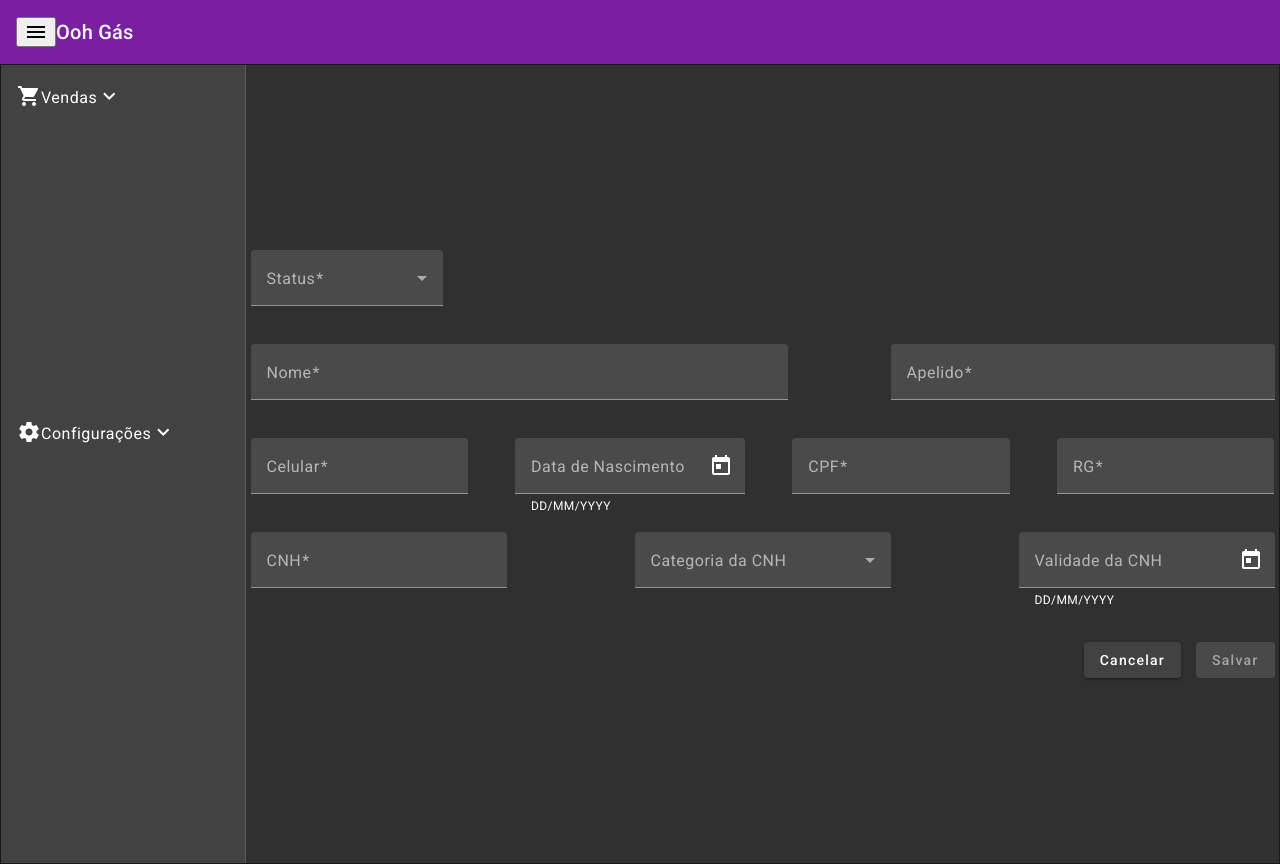
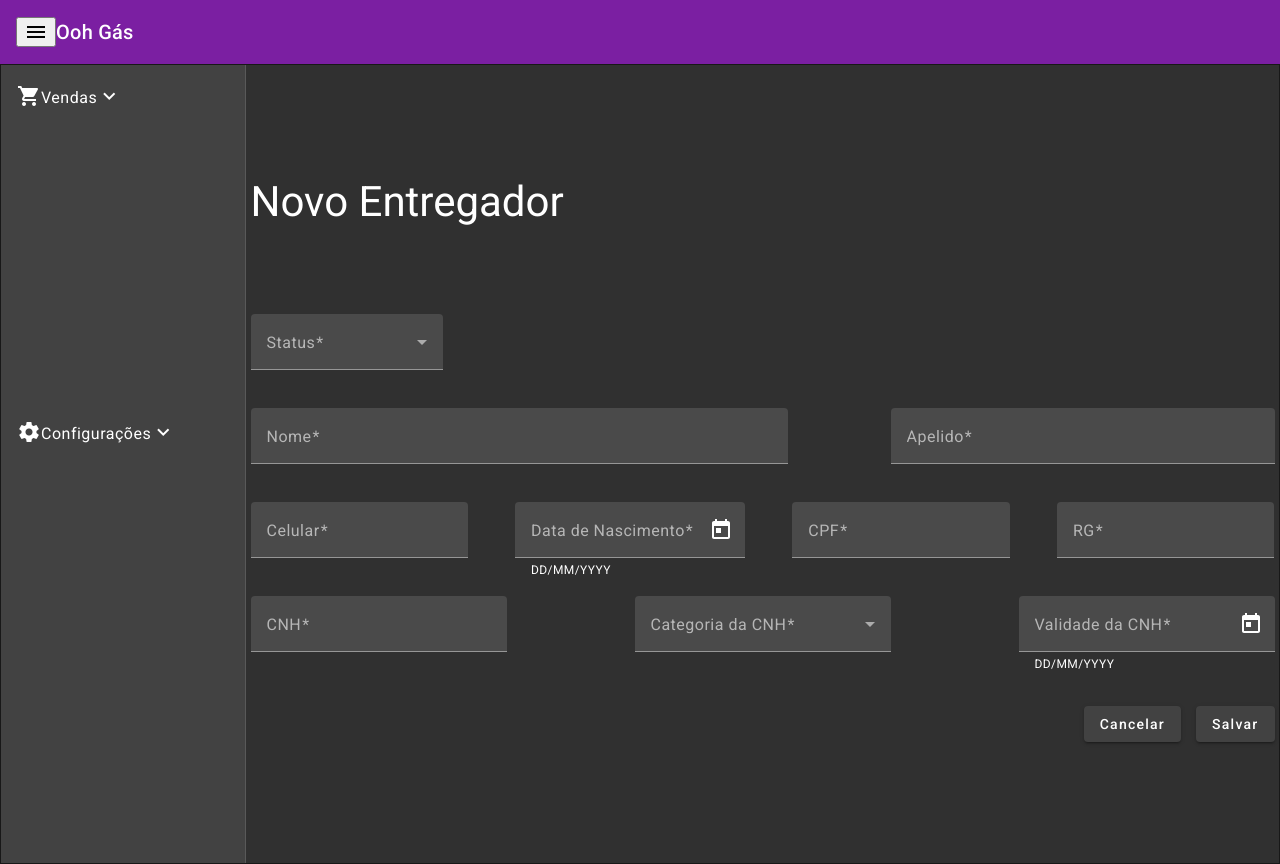
Before and after one commit to ClarissaAndrade/angular17-front-OohGas, an Angular app: page /entregadores/adicionar in a window 1280 px wide. Built offline with nearby package versions, Linux system fonts and the light colour scheme.

Commit message:
Salvando Entregador

```diff
--- a/src/app/components/deliverer-form/deliverer-form.component.html
+++ b/src/app/components/deliverer-form/deliverer-form.component.html
@@ -1,12 +1,14 @@
+<div class="row title-div">
+    <h1 class="h1-title">{{title}}</h1>
+</div>
 <div class="form">
     <form [formGroup]="myForm" (ngSubmit)="onSubmit()">
-
-        <div class="formGroup">
+        <div *ngIf="isUpdate" class="formGroup">
             <mat-form-field appearance="fill" style="width:15vw">
                 <mat-label>Status</mat-label>
                 <mat-select formControlName="status">
-                    <mat-option value="1">Ativo</mat-option>
-                    <mat-option value="0">Inativo</mat-option>
+                    <mat-option [value]="1">Ativo</mat-option>
+                    <mat-option [value]="0">Inativo</mat-option>
                 </mat-select>
             </mat-form-field>
         </div>
@@ -32,17 +34,17 @@
             <div class="input">
                 <mat-form-field appearance="fill" style="width:17vw">
                     <mat-label>Celular</mat-label>
-                    <input matInput type="number" formControlName="phone" required>
+                    <input class="custom-no-spin" matInput type="text" (keypress)="onlyNumbers($event)"  formControlName="phone" required>
                 </mat-form-field>
             </div>
 
             <div class="input">
                 <mat-form-field style="width:18vw">
                     <mat-label>Data de Nascimento</mat-label>
-                    <input matInput [matDatepicker]="dtNascimento">
+                    <input matInput [matDatepicker]="dtBirthday" formControlName="dtBirthday">
                     <mat-hint>DD/MM/YYYY</mat-hint>
-                    <mat-datepicker-toggle matIconSuffix [for]="dtNascimento"></mat-datepicker-toggle>
-                    <mat-datepicker #dtNascimento></mat-datepicker>
+                    <mat-datepicker-toggle matIconSuffix [for]="dtBirthday"></mat-datepicker-toggle>
+                    <mat-datepicker #dtBirthday></mat-datepicker>
                 </mat-form-field>
             </div>
 
@@ -73,7 +75,7 @@
             <div class="input">
                 <mat-form-field style="width:20vw">
                     <mat-label>Categoria da CNH</mat-label>
-                    <mat-select>
+                    <mat-select formControlName="cnhCategory">
                         @for (category of cnhCategories; track category) {
                         <mat-option [value]="category.value">{{category.viewValue}}</mat-option>
                         }
@@ -84,7 +86,7 @@
             <div class="input">
                 <mat-form-field style="width:20vw">
                     <mat-label>Validade da CNH</mat-label>
-                    <input matInput [matDatepicker]="dtCnhExpiry">
+                    <input matInput [matDatepicker]="dtCnhExpiry" formControlName="dtCnhExpiry">
                     <mat-hint>DD/MM/YYYY</mat-hint>
                     <mat-datepicker-toggle matIconSuffix [for]="dtCnhExpiry"></mat-datepicker-toggle>
                     <mat-datepicker #dtCnhExpiry></mat-datepicker>
@@ -98,7 +100,7 @@
                 <button mat-raised-button type="button" >Cancelar</button>
             </div>
             <div class="buttons">
-                <button mat-raised-button type="submit" [disabled]="!myForm.valid">Salvar</button>
+                <button mat-raised-button type="submit">Salvar</button>
             </div>
         </div>
     </form>
--- a/src/app/components/deliverer-form/deliverer-form.component.ts
+++ b/src/app/components/deliverer-form/deliverer-form.component.ts
@@ -9,6 +9,9 @@ import { MatDatepickerModule } from '@angular/material/datepicker';
 import { ReactiveFormsModule } from '@angular/forms';
 import { FormBuilder, FormGroup, Validators } from '@angular/forms';
 import { MatNativeDateModule } from '@angular/material/core';
+import { DelivererService } from '../../core/services/deliverer.service';
+import { CommonModule } from '@angular/common';
+import { Router } from '@angular/router';
 
 interface CnhCategories {
   value: string;
@@ -18,7 +21,7 @@ interface CnhCategories {
 @Component({
   selector: 'app-deliverer-form',
   standalone: true,
-  imports: [MatInputModule, MatButtonModule, MatSelectModule, MatRadioModule, MatCheckboxModule, MatFormFieldModule, ReactiveFormsModule, MatDatepickerModule, MatNativeDateModule],
+  imports: [MatInputModule, MatButtonModule, MatSelectModule, MatRadioModule, MatCheckboxModule, MatFormFieldModule, ReactiveFormsModule, MatDatepickerModule, MatNativeDateModule, CommonModule],
   providers: [],
   templateUrl: './deliverer-form.component.html',
   styleUrl: './deliverer-form.component.css'
@@ -37,7 +40,10 @@ export class DelivererFormComponent {
     {value: 'AE', viewValue: 'AE'}
   ];
 
-  constructor(private fb: FormBuilder) {
+  title: string = "Novo Entregador";
+  isUpdate: boolean = true;
+
+  constructor(private fb: FormBuilder, private delivererService: DelivererService, private router: Router) {
     this.myForm = this.fb.group({
       name: ['', Validators.required],
       nickName: ['', Validators.required],
@@ -53,11 +59,25 @@ export class DelivererFormComponent {
   }
 
   onSubmit() {
+		console.log(this.myForm);
     if (this.myForm.valid) {
       console.log(this.myForm.value);
+      this.delivererService.create(this.myForm.value).subscribe((res:any) => {
+           console.log('Post created successfully!');
+           this.router.navigate(['/entregadores']);
+      })
     } else {
       console.log('Form is invalid');
     }
   }
 
+	onlyNumbers(event: KeyboardEvent): boolean {
+		const charCode = event.key.charCodeAt(0);
+		if (charCode < 48 || charCode > 57) {
+			event.preventDefault();
+			return false; // Bloqueia caracteres não numéricos
+		}
+		return true;
+	}
+
 }
--- a/src/app/core/services/deliverer.service.ts
+++ b/src/app/core/services/deliverer.service.ts
@@ -3,7 +3,7 @@ import { Injectable } from '@angular/core';
 import { environment } from '../../../environments/environment';
 import { Observable } from 'rxjs/internal/Observable';
 import { Deliverer } from '../types/deliverer';
-import { catchError, of, tap } from 'rxjs';
+import { catchError, of, tap, throwError } from 'rxjs';
 
 var httpOptions = {headers: new HttpHeaders({"Content-Type": "application/json"})};
 
@@ -12,6 +12,12 @@ var httpOptions = {headers: new HttpHeaders({"Content-Type": "application/json"}
 })
 export class DelivererService {
   private apiUrl: string = environment.apiUrl;
+
+  httpOptions = {
+    headers: new HttpHeaders({
+      'Content-Type': 'application/json'
+    })
+  }
 
   constructor(
     private httpClient: HttpClient
@@ -25,6 +31,25 @@ export class DelivererService {
     );
   }
 
+  create(deliverer:Deliverer): Observable<any> {
+
+    return this.httpClient.post(`${this.apiUrl}/Deliverers`, JSON.stringify(deliverer), this.httpOptions)
+
+    .pipe(
+      catchError(this.errorHandler)
+    )
+  }
+
+  private errorHandler(error:any) {
+    let errorMessage = '';
+    if(error.error instanceof ErrorEvent) {
+      errorMessage = error.error.message;
+    } else {
+      errorMessage = `Error Code: ${error.status}\nMessage: ${error.message}`;
+    }
+    return throwError(errorMessage);
+ }
+
   private handleError<T> (operation = 'operation', result?: T) {
     return (error: any): Observable<T> => {
       console.error(error);
--- a/src/styles.css
+++ b/src/styles.css
@@ -32,3 +32,26 @@ body { margin: 0; font-family: Roboto, "Helvetica Neue", sans-serif; }
 .buttons {
     margin-left: 15px;
 }
+.row {
+    display: flex; /* Ativa o Flexbox */
+    flex-direction: row; /* Organiza os elementos em linhas (horizontalmente) */
+    gap: 16px; /* Espaçamento entre os elementos (opcional) */
+    justify-content: flex-start; /* Alinha os itens à esquerda */
+    align-items: center; /* Alinha os itens verticalmente ao centro */
+    margin-bottom: 1em;
+}
+.title-div {
+    margin-bottom: 10vh !important;
+}
+.h1-title {
+    font-size: 3em !important;
+}
+.custom-no-spin::-webkit-inner-spin-button,
+.custom-no-spin::-webkit-outer-spin-button {
+  -webkit-appearance: none;
+  margin: 0;
+}
+
+.custom-no-spin {
+  -moz-appearance: textfield; /* Remove as setas no Firefox */
+}
```
